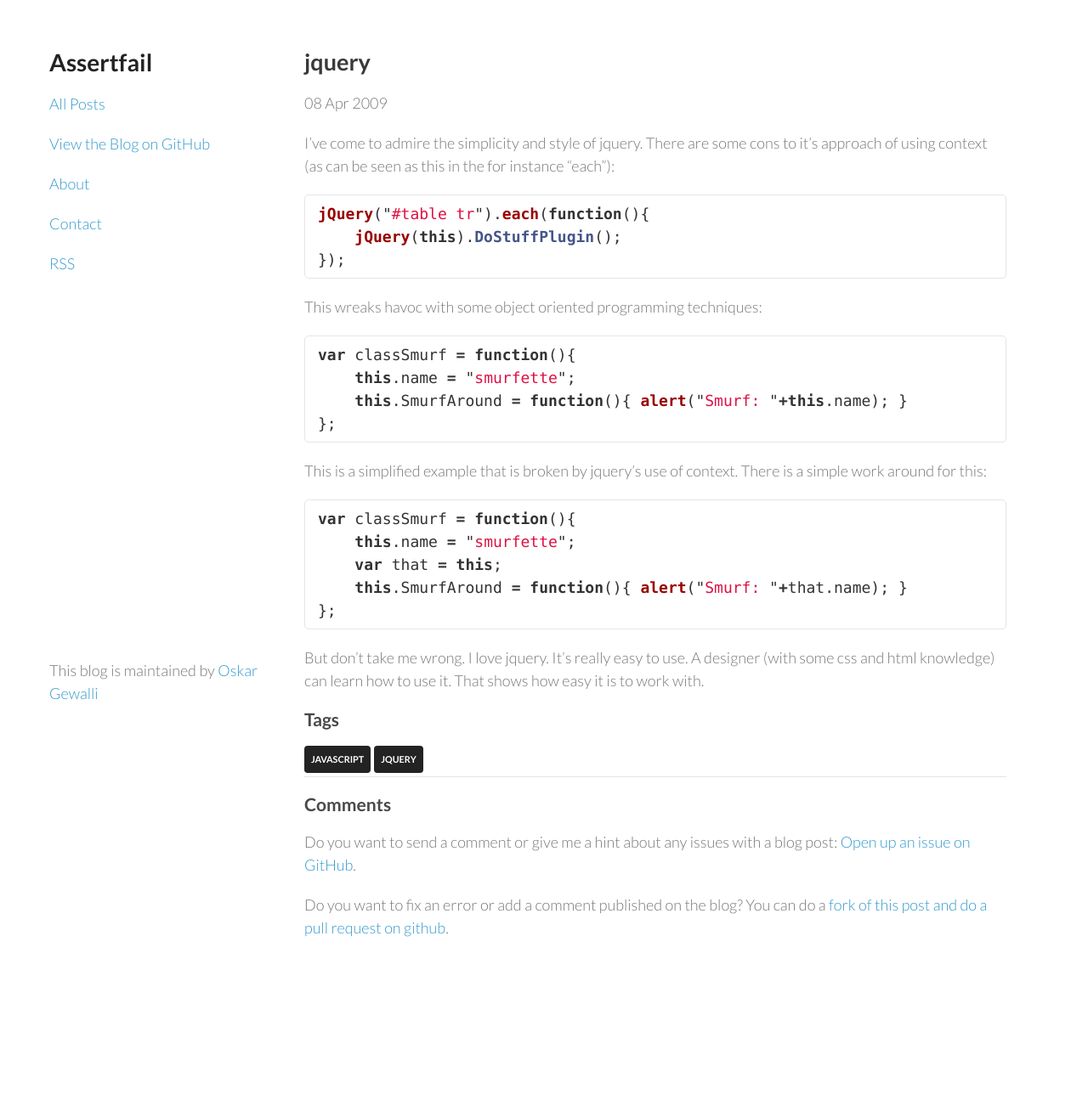
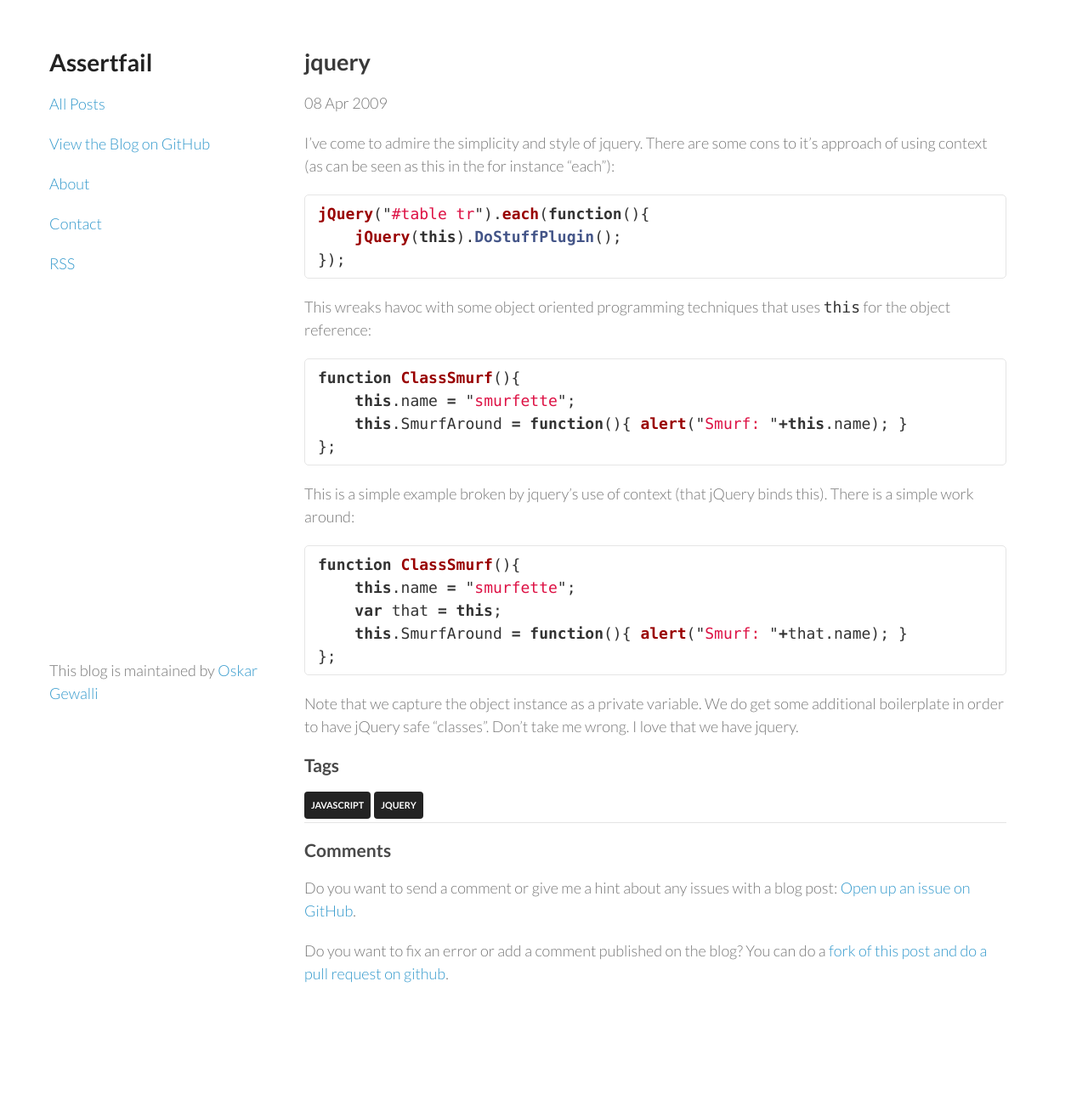
Before and after one commit to wallymathieu/assertfail, a Jekyll site: the page built from _posts/2009-04-09-jquery.markdown, in a window 1280 px wide. Shown: the whole page at 85% size. Built offline with Jekyll 4.4.1, drawn with Linux system fonts in a browser that asks for light colours; nearby versions of some CDN libraries; before the commit the page ends 1234 px from its top, so only the background shows below that.

````diff
--- a/_posts/2009-03-14-modelbinding-complex-entity-framework.markdown
+++ b/_posts/2009-03-14-modelbinding-complex-entity-framework.markdown
@@ -20,7 +20,7 @@
 ~~~c#
 public ActionResult EditAll_CustomBinder(
         [ModelBinder(typeof(SmurfListBinder))]
-        IList<smurf> smurfs
+        IList<Smurf> smurfs
         )
 ~~~
 
--- a/_posts/2009-04-09-jquery.markdown
+++ b/_posts/2009-04-09-jquery.markdown
@@ -13,23 +13,23 @@
 });
 ```
 
-This wreaks havoc with some object oriented programming techniques:
+This wreaks havoc with some object oriented programming techniques that uses `this` for the object reference:
 
 ```js
-var classSmurf = function(){
+function ClassSmurf(){
     this.name = "smurfette";
     this.SmurfAround = function(){ alert("Smurf: "+this.name); }
 };
 ```
 
-This is a simplified example that is broken by jquery's use of context. There is a simple work around for this:
+This is a simple example broken by jquery's use of context (that jQuery binds this). There is a simple work around:
 
 ```js
-var classSmurf = function(){
+function ClassSmurf(){
     this.name = "smurfette";
     var that = this;
     this.SmurfAround = function(){ alert("Smurf: "+that.name); }
 };
 ```
 
-But don't take me wrong. I love jquery. It's really easy to use. A designer (with some css and html knowledge) can learn how to use it. That shows how easy it is to work with.
+Note that we capture the object instance as a private variable. We do get some additional boilerplate in order to have jQuery safe "classes". Don't take me wrong. I love that we have jquery.
--- a/_posts/2009-07-18-programming-javascript.markdown
+++ b/_posts/2009-07-18-programming-javascript.markdown
@@ -10,7 +10,7 @@
 
 ### Pure JavaScript
 
-A few years later I started working as a programmer (late 2005) the need to do certain small things arose; impossible without the use of JavaScript. One of my coworkers showed me how to add some bits of extra functionality that the users needed (easier user interface). Later on there was a need for drag and drop in the browser. I implemented this by using code from another coworker. I updated an editor for presenting study programs. I feel that that experience is a failure. It took me at least 2-3 weeks to get something that wasn't decent enough. I tried to write good code, but failed. Both the server-side and client-side code is a mess. Fortunately this code is rendered obsolete by the fact that the system I worked on contains more information and therefore can generate such presentations without any manual  editing. What I am trying to say: That coding experience sucked.
+A few years later I started working as a programmer (late 2005). Some small that we could things arose impossible without the use of JavaScript. One of my coworkers showed me how to add some bits of extra functionality that the users needed (easier user interface). Later on there was a need for drag and drop in the browser. I implemented this by using code from another coworker. I updated an editor for presenting study programs. I feel that that experience is a failure. It took me at least 2-3 weeks to get something that wasn't decent enough. I tried to write good code, but failed. Both the server-side and client-side code is a mess. Fortunately this code is rendered obsolete by the fact that the system I worked on contains more information and therefore can generate such presentations without any manual  editing. What I am trying to say: That coding experience sucked.
 
 ### JavaScript library: jQuery
 
--- a/_posts/2010-07-30-simple-object-oriented-javascript.markdown
+++ b/_posts/2010-07-30-simple-object-oriented-javascript.markdown
@@ -29,6 +29,7 @@
 
 Since TigerType is a function, call and apply can be used to execute it with the "this" of TigerWithTeethType. This way has the advantage of being simple and jQuery safe.
 You might also want to look into:
+
 - [http://ejohn.org/blog/simple-javascript-inheritance/](http://ejohn.org/blog/simple-javascript-inheritance/)
 - [http://www.crockford.com/javascript/inheritance.html](http://www.crockford.com/javascript/inheritance.html)
 - [http://bolinfest.com/javascript/inheritance.php](http://bolinfest.com/javascript/inheritance.php)
````
Also changed, not shown: other parts of _posts/2009-03-14-modelbinding-complex-entity-framework.markdown (+2 -2 lines), _posts/2022-09-22-Unclean-architecture.md (+4 -0 lines).
